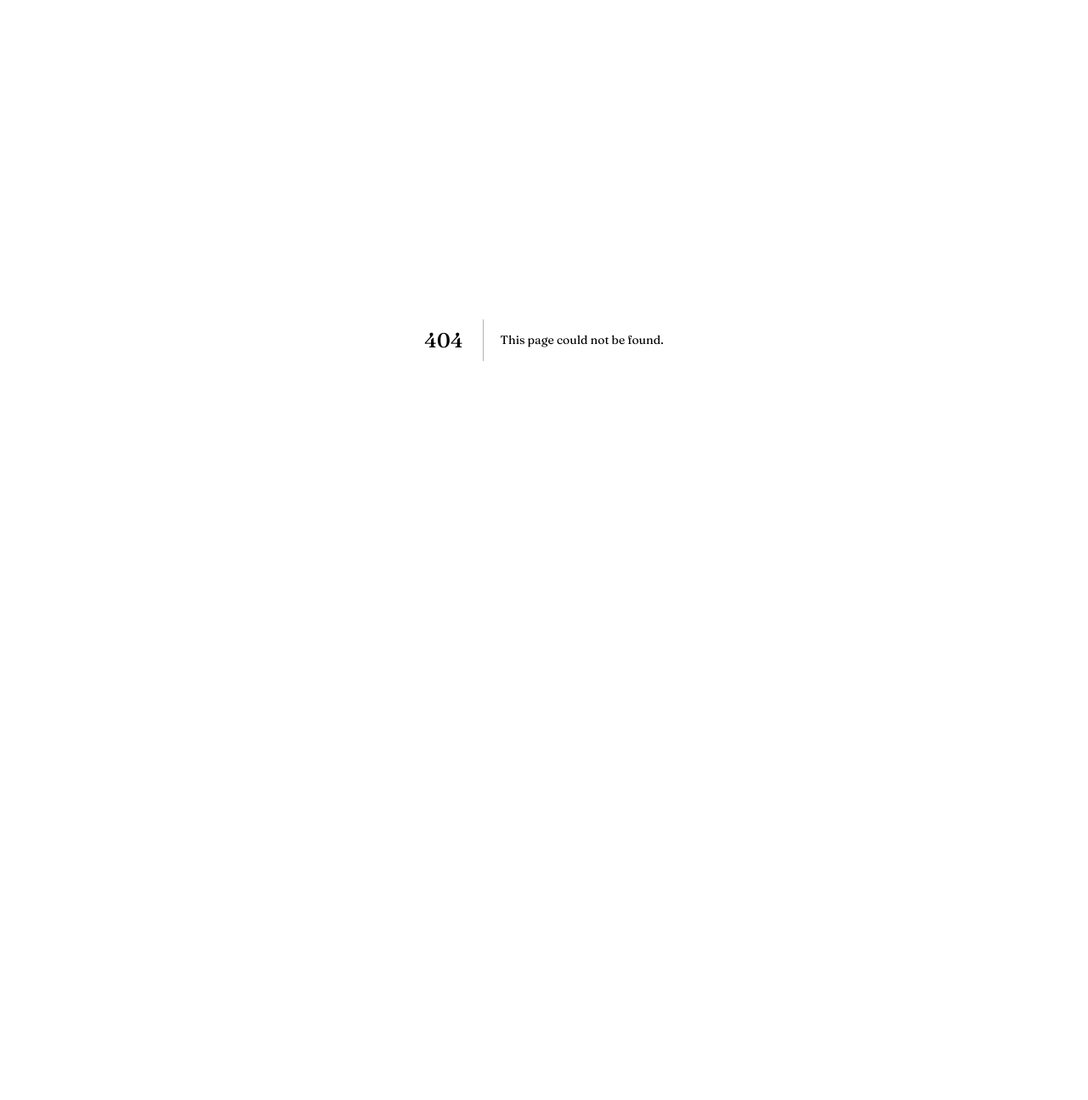
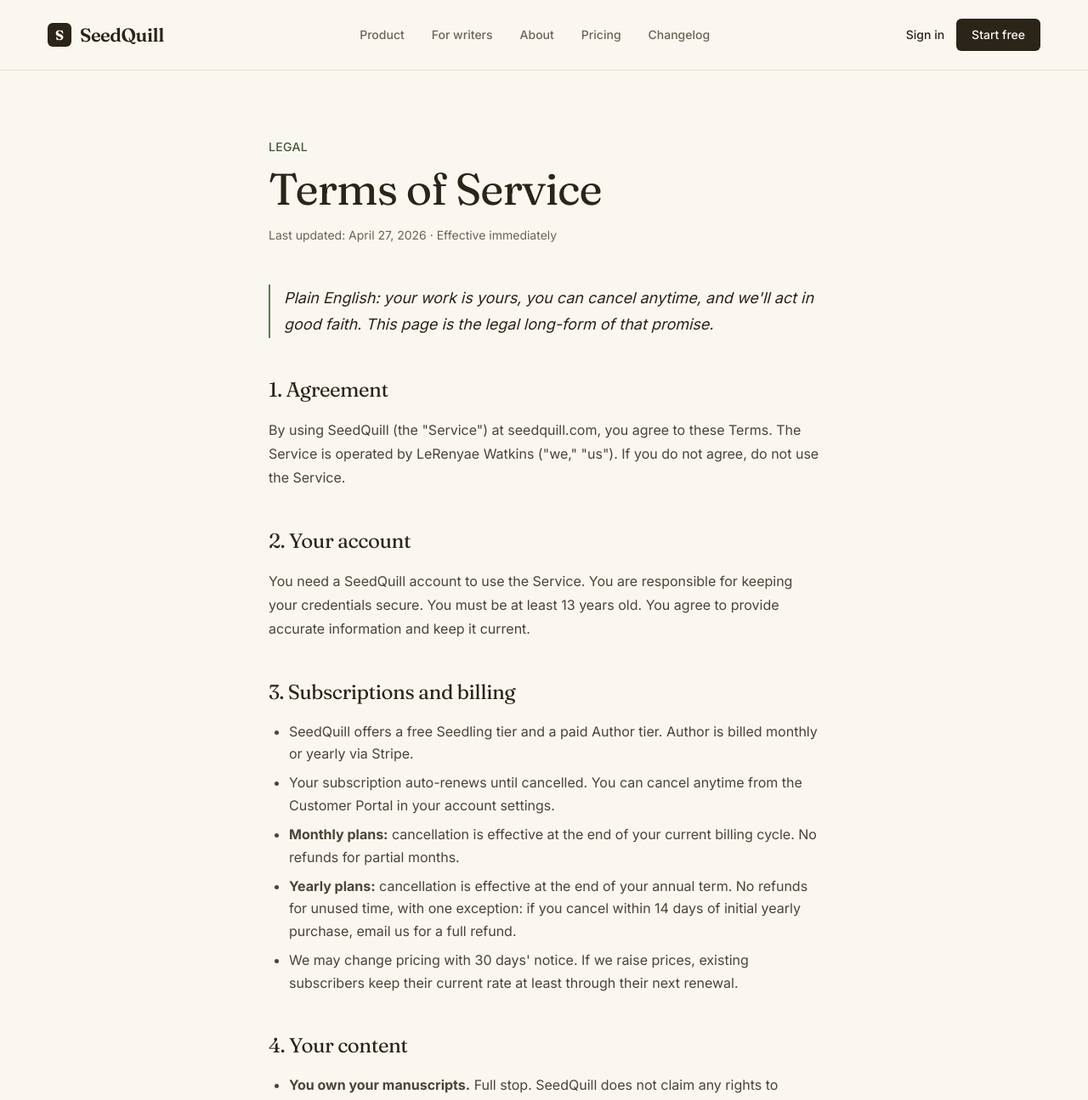
Before and after one commit to lerenyae/prosecraft, a Next.js app: page /terms in a window 1280 px wide. Before the commit this address had no page. Shown: the top 1295 px of the page at 85% size. Before the commit the page ends 800 px from the top, so only its background shows below. Built offline with nearby package versions, Linux system fonts and the light colour scheme; no server answers.

Commit message:
Create page.tsx

```diff
--- /dev/null
+++ b/src/app/(marketing)/terms/page.tsx
@@ -0,0 +1,190 @@
+import type { Metadata } from 'next';
+import Link from 'next/link';
+
+export const metadata: Metadata = {
+  title: 'Terms of Service · SeedQuill',
+  description: 'The terms governing your use of SeedQuill. Plain English, writer-friendly.',
+};
+
+export default function TermsPage() {
+  return (
+    <article className="max-w-[760px] mx-auto px-6 sm:px-14 py-20">
+      <header className="mb-12">
+        <p className="text-sm font-medium text-sage-deep tracking-wide uppercase mb-3">
+          Legal
+        </p>
+        <h1 className="font-display text-bark text-[44px] sm:text-[52px] leading-[1.05] tracking-[-1px] mb-4">
+          Terms of Service
+        </h1>
+        <p className="text-[14px] text-muted">
+          Last updated: April 27, 2026 · Effective immediately
+        </p>
+      </header>
+
+      <div className="text-[16px] text-bark/85 leading-[1.75] space-y-6">
+        <p className="text-[18px] text-bark italic border-l-2 border-sage pl-4">
+          Plain English: your work is yours, you can cancel anytime, and we&apos;ll act in good
+          faith. This page is the legal long-form of that promise.
+        </p>
+
+        <Section title="1. Agreement">
+          <p>
+            By using SeedQuill (the &quot;Service&quot;) at seedquill.com, you agree to these
+            Terms. The Service is operated by LeRenyae Watkins (&quot;we,&quot; &quot;us&quot;).
+            If you do not agree, do not use the Service.
+          </p>
+        </Section>
+
+        <Section title="2. Your account">
+          <p>
+            You need a SeedQuill account to use the Service. You are responsible for keeping
+            your credentials secure. You must be at least 13 years old. You agree to provide
+            accurate information and keep it current.
+          </p>
+        </Section>
+
+        <Section title="3. Subscriptions and billing">
+          <ul>
+            <li>
+              SeedQuill offers a free Seedling tier and a paid Author tier. Author is billed
+              monthly or yearly via Stripe.
+            </li>
+            <li>
+              Your subscription auto-renews until cancelled. You can cancel anytime from the
+              Customer Portal in your account settings.
+            </li>
+            <li>
+              <strong>Monthly plans:</strong> cancellation is effective at the end of your
+              current billing cycle. No refunds for partial months.
+            </li>
+            <li>
+              <strong>Yearly plans:</strong> cancellation is effective at the end of your
+              annual term. No refunds for unused time, with one exception: if you cancel
+              within 14 days of initial yearly purchase, email us for a full refund.
+            </li>
+            <li>
+              We may change pricing with 30 days&apos; notice. If we raise prices, existing
+              subscribers keep their current rate at least through their next renewal.
+            </li>
+          </ul>
+        </Section>
+
+        <Section title="4. Your content">
+          <ul>
+            <li>
+              <strong>You own your manuscripts.</strong> Full stop. SeedQuill does not claim
+              any rights to anything you write.
+            </li>
+            <li>We do not train AI models on your manuscript content.</li>
+            <li>
+              You grant us a limited license to process your content solely to deliver the
+              Service (e.g., sending a chapter to the AI for Beta Reader analysis). This
+              license ends the moment you delete the content or your account.
+            </li>
+            <li>
+              You are responsible for the legality of what you write. Don&apos;t use SeedQuill
+              to create content that violates law (e.g., child sexual abuse material,
+              targeted harassment, copyright infringement at scale).
+            </li>
+          </ul>
+        </Section>
+
+        <Section title="5. Acceptable use">
+          <p>You agree not to:</p>
+          <ul>
+            <li>Reverse-engineer or attempt to extract our model prompts or weights.</li>
+            <li>Use SeedQuill to generate content that violates applicable law.</li>
+            <li>Resell, sublicense, or redistribute the Service.</li>
+            <li>Abuse the AI quota system (e.g., automation, scraping).</li>
+            <li>Harm other users, the Service, or third parties.</li>
+          </ul>
+          <p>We may suspend or terminate accounts that violate these rules.</p>
+        </Section>
+
+        <Section title="6. AI disclaimers">
+          <p>
+            SeedQuill uses AI (Claude, by Anthropic). AI output can be wrong, biased, or
+            occasionally bizarre. SeedQuill suggests; you decide. You are responsible for
+            reviewing AI suggestions before accepting them into your work.
+          </p>
+          <p>
+            Do not use AI-generated text without human review for high-stakes contexts (legal,
+            medical, financial, etc.). SeedQuill is built for fiction and creative writing.
+          </p>
+        </Section>
+
+        <Section title="7. Service availability">
+          <p>
+            SeedQuill is in active development. We aim for high uptime but make no guarantees.
+            We are not liable for losses from downtime, data loss, or service interruption.
+            Use the Backup feature regularly — we&apos;ll never delete your local-first work,
+            but browsers can.
+          </p>
+        </Section>
+
+        <Section title="8. Disclaimers and liability">
+          <p className="uppercase text-[13px] tracking-wide">
+            The Service is provided &quot;as is,&quot; without warranty of any kind, express or
+            implied. To the maximum extent permitted by law, we are not liable for indirect,
+            incidental, special, consequential, or punitive damages, or for lost profits or
+            data. Our total liability for any claim is capped at the amount you paid us in the
+            12 months prior to the event giving rise to the claim.
+          </p>
+        </Section>
+
+        <Section title="9. Termination">
+          <p>
+            You can stop using the Service at any time. We can suspend or terminate accounts
+            that violate these Terms. On termination, your right to use the Service ends, but
+            your manuscripts remain yours and (for local-first storage) remain in your browser.
+            Use the Backup feature to keep a copy.
+          </p>
+        </Section>
+
+        <Section title="10. Changes to these terms">
+          <p>
+            We may update these Terms. Material changes will be announced via email to active
+            users and the &quot;Last updated&quot; date will move. Continued use after a change
+            means you accept the revised Terms.
+          </p>
+        </Section>
+
+        <Section title="11. Governing law">
+          <p>
+            These Terms are governed by the laws of the United States. Any dispute will be
+            handled in good faith and, if unresolved, in the appropriate state or federal
+            courts.
+          </p>
+        </Section>
+
+        <Section title="12. Contact">
+          <p>
+            Questions:{' '}
+            <a className="text-sage-deep underline" href="mailto:hello@seedquill.com">
+              hello@seedquill.com
+            </a>
+            . We&apos;re a small team. We respond.
+          </p>
+        </Section>
+      </div>
+
+      <div className="mt-16 pt-8 border-t border-edge text-center">
+        <Link
+          href="/"
+          className="text-sage-deep underline underline-offset-2 hover:text-sage transition-colors"
+        >
+          ← Back to SeedQuill
+        </Link>
+      </div>
+    </article>
+  );
+}
+
+function Section({ title, children }: { title: string; children: React.ReactNode }) {
+  return (
+    <section className="space-y-3 [&_ul]:list-disc [&_ul]:pl-6 [&_ul]:space-y-2 [&_li]:leading-[1.65]">
+      <h2 className="font-display text-bark text-[24px] tracking-[-0.5px] mt-10 mb-3">{title}</h2>
+      {children}
+    </section>
+  );
+}
```
